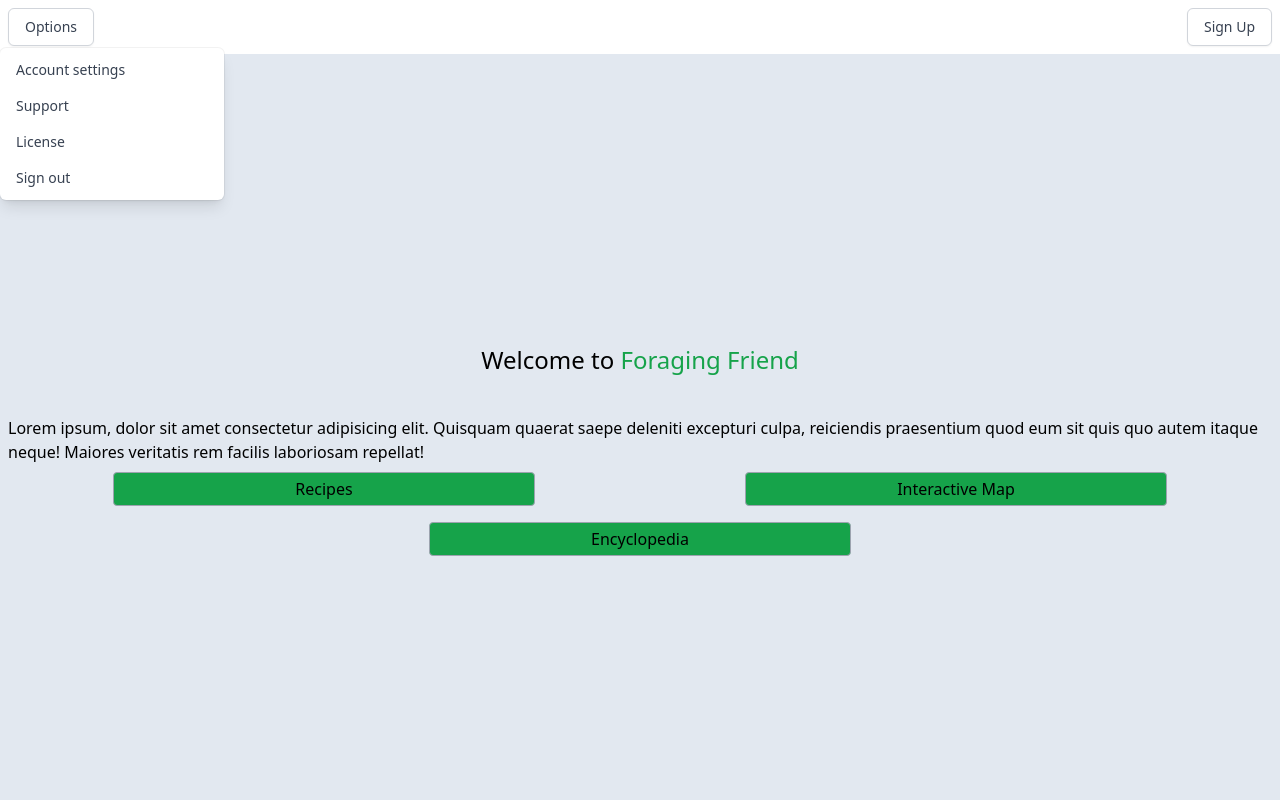
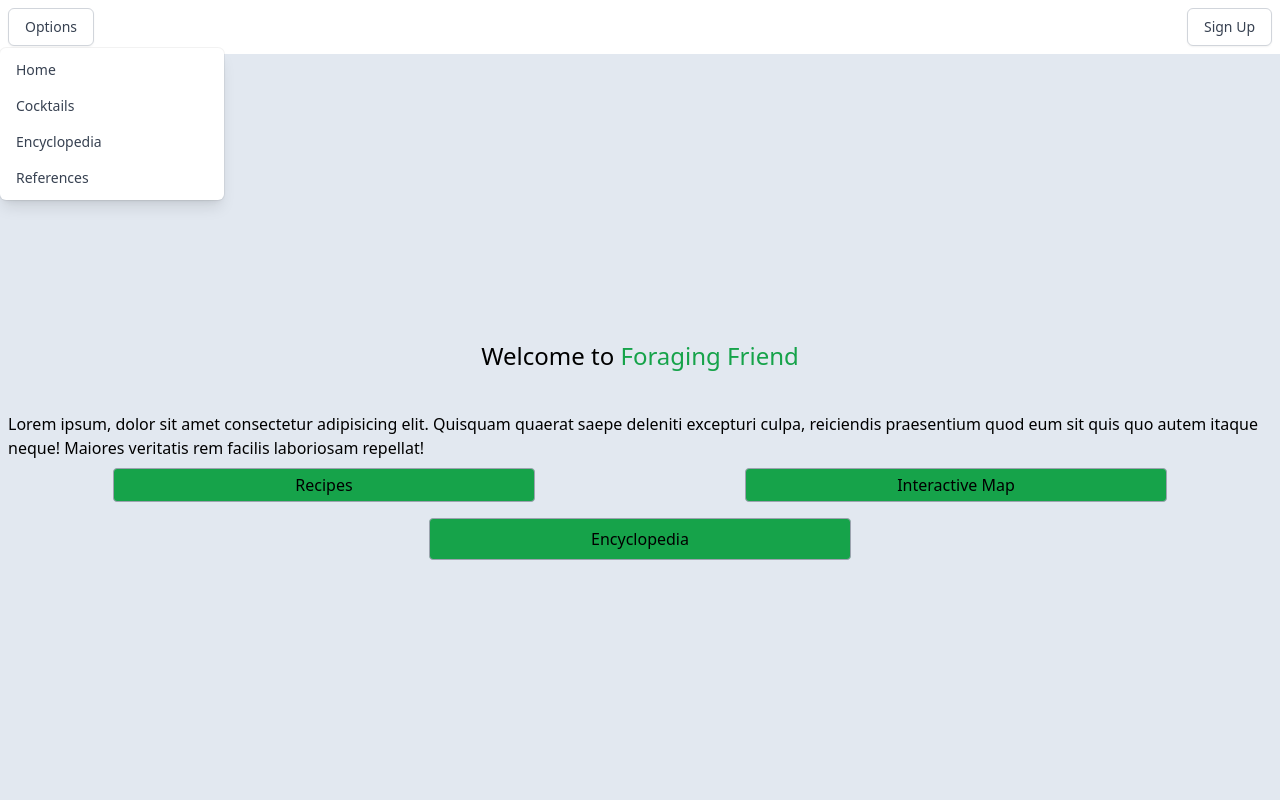
Before and after one commit to beimy/leesey-site, a React (Create React App) app in the folder client/: page / in a window 1280 px wide. Both pictures are taken after a click on the button "Options". Shown: the top 800 px of the page. Built offline with nearby package versions, Linux system fonts and the light colour scheme.

Commit message:
updated pages for links between pages

```diff
--- a/client/src/components/Nav/index.tsx
+++ b/client/src/components/Nav/index.tsx
@@ -32,54 +32,54 @@ const Nav: FC<NavProps> = ({}) => {
               <div className="py-1">
                 <Menu.Item>
                   {({ active }) => (
-                    <a
-                      href="#"
+                    <Link
+                      to="/"
                       className={classNames(
                         active ? 'bg-gray-100 text-gray-900' : 'text-gray-700',
                         'block px-4 py-2 text-sm'
                       )}
                     >
-                      Account settings
-                    </a>
+                      Home
+                    </Link>
                   )}
                 </Menu.Item>
                 <Menu.Item>
                   {({ active }) => (
-                    <a
-                      href="#"
+                    <Link
+                      to="/cocktails"
                       className={classNames(
                         active ? 'bg-gray-100 text-gray-900' : 'text-gray-700',
                         'block px-4 py-2 text-sm'
                       )}
                     >
-                      Support
-                    </a>
+                      Cocktails
+                    </Link>
                   )}
                 </Menu.Item>
                 <Menu.Item>
                   {({ active }) => (
-                    <a
-                      href="#"
+                    <Link
+                      to="/encyclopedia"
                       className={classNames(
                         active ? 'bg-gray-100 text-gray-900' : 'text-gray-700',
                         'block px-4 py-2 text-sm'
                       )}
                     >
-                      License
-                    </a>
+                      Encyclopedia
+                    </Link>
                   )}
                 </Menu.Item>
                   <Menu.Item>
                     {({ active }) => (
-                      <a
-                        type="submit"
+                      <Link
+                        to="/references"
                         className={classNames(
                           active ? 'bg-gray-100 text-gray-900' : 'text-gray-700',
                           'block px-4 py-2 text-sm'
                         )}
                       >
-                        Sign out
-                      </a>
+                        References
+                      </Link>
                     )}
                   </Menu.Item>
               </div>
--- a/client/src/pages/Home.jsx
+++ b/client/src/pages/Home.jsx
@@ -1,6 +1,5 @@
 import React, { Fragment, useEffect } from 'react';
-// import WrapperMap from '../components/WrapperMap.tsx';
-
+import { Link } from 'react-router-dom';
 
 const Home = () => {
 
@@ -10,9 +9,13 @@ const Home = () => {
                 <h1 className='text-2xl self-center pb-10'>Welcome to <span className=' text-green-600'>Foraging Friend</span></h1>
                 <p className=' '>Lorem ipsum, dolor sit amet consectetur adipisicing elit. Quisquam quaerat saepe deleniti excepturi culpa, reiciendis praesentium quod eum sit quis quo autem itaque neque! Maiores veritatis rem facilis laboriosam repellat!</p>
                 <div className='flex flex-wrap justify-around'>
-                    <button className='hero-btn btn'>Recipes</button>
+                    <Link to='/cocktails' className='flex hero-btn btn justify-center'>
+                        <span className='self-center'>Recipes</span>
+                    </Link>
                     <button className='hero-btn btn'>Interactive Map</button>
-                    <button className='hero-btn btn self-center'>Encyclopedia</button>
+                    <Link to='/encyclopedia' className='flex hero-btn btn justify-center'>
+                        <span className='self-center p-1'>Encyclopedia</span>
+                    </Link>
                 </div>
             </article>
             <div id='about-us-sect' className='w-screen p-2 flex justify-center flex-col'>
@@ -24,18 +27,18 @@ const Home = () => {
                 <span className='text-green-600 text-2xl inline-block'>Do's and Don'ts
                     <p className='text-black text-lg'>Lorem ipsum dolor sit amet consectetur adipisicing elit. Illo distinctio amet eaque doloribus pariatur est, modi sit vero eveniet illum qui suscipit quis inventore id quas dolore! Soluta, officiis ab?</p>
                 </span>
-                <button className='btn self-end inline-block'>More Info</button>
+                <Link to='references' className='btn self-end inline-block'>More Info</Link>
             </div>
             <div id='link-sect' className='w-screen p-2 flex justify-center flex-col'>
-                <button className='link-sect-btn'>Cocktail Recipes
+                <Link to='/cocktails' className='link-sect-btn'>Cocktail Recipes
                     <p>Check out our library of locally foraged cocktails submitted by our users. All of the recipes have been checked to ensure saftey, and deliciousness!</p>
-                </button>
-                <button className='link-sect-btn'>Ingredient Encyclopedia
+                </Link>
+                <Link to='/encyclopedia' className='link-sect-btn'>Ingredient Encyclopedia
                     <p>Search for inspiration in our foraging Encyclopedia. Find everything from herbs, mushrooms, fruits and vegitables in your local area.</p>
-                </button>
-                <button className='link-sect-btn'>References
-                <p>Looking for more info on cocktails or foraging? Check out some of our helpful references here.</p>
-                </button>
+                </Link>
+                <Link to='/references' className='link-sect-btn'>References
+                    <p>Looking for more info on cocktails or foraging? Check out some of our helpful references here.</p>
+                </Link>
             </div>
         </div>
 
--- a/client/src/pages/Recipes.tsx
+++ b/client/src/pages/Recipes.tsx
@@ -1,6 +1,7 @@
 import React, {FC, useState} from "react";
 import Recipe from '../components/Recipe/index.tsx';
 import { Listbox } from '@headlessui/react';
+import { Link } from 'react-router-dom';
 
 
 interface RecipePageProps {
@@ -31,7 +32,7 @@ const RecipePage: FC<RecipePageProps> = ({}) => {
             <div id="submission-sect" className="w-screen p-2 flex-col">
                 <h2 className="text-xl">Want to submit a cocktail of your own?</h2>
                 <p className="pt-2">Lorem ipsum, dolor sit amet consectetur adipisicing elit. Molestias, beatae id? Ad aliquid mollitia sed laudantium facere dicta! Quod, adipisci possimus debitis magnam porro et a totam error nesciunt quas.</p>
-                <button className="btn w-fit px-2 float-right">Submit</button>
+                <Link to='/submit' replace={true} className="btn w-fit px-2 float-right">Submit</Link>
             </div>
             <div id="recipe-list" className="p-2">
                 <div id="search-filter-section" className="flex justify-between">
--- a/client/src/pages/Submissions.tsx
+++ b/client/src/pages/Submissions.tsx
@@ -19,7 +19,7 @@ const SubmissionPage: FC<SubmissionProps> = ({}) => {
                 <label className="input-label">Flavor Profile</label>
                 <textarea id='flavors' className='input-field' rows={5}></textarea>
                 <label className="input-label">Picture</label>
-                <input type='file' id='picture' className='mb-2' rows={5}></input>
+                <input type='file' id='picture' className='mb-2'></input>
                 <label className="input-label">Inspiration</label>
                 <textarea id='inspiration' className='input-field' rows={5}></textarea>
                 <input type='submit' className=" self-end px-2 w-fit border border-black p-1 bg-green-600 rounded"></input>
```
